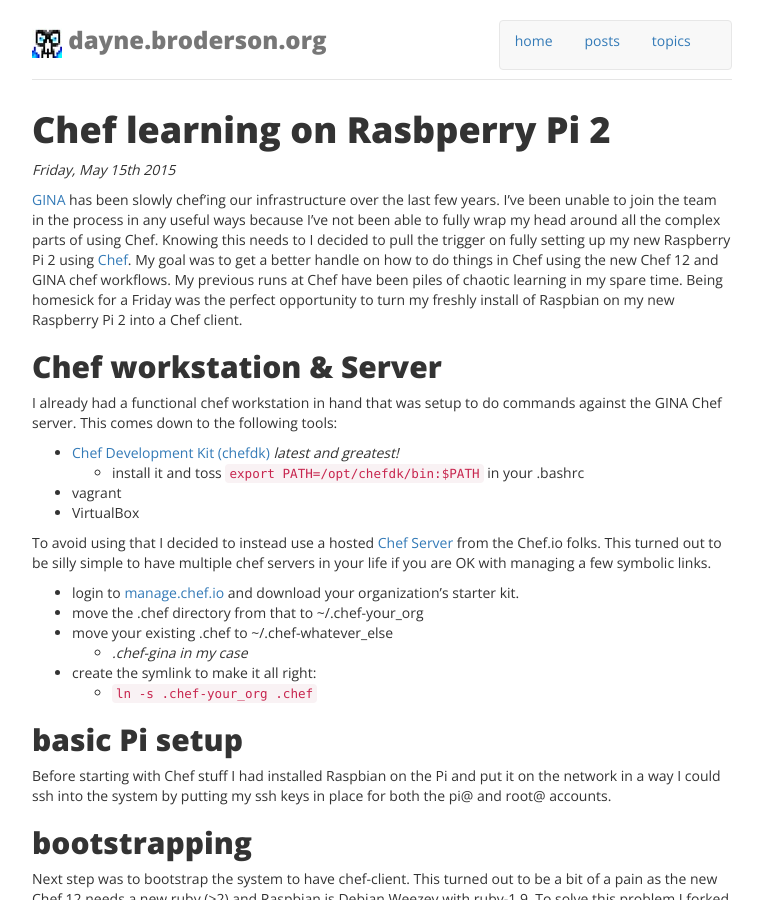
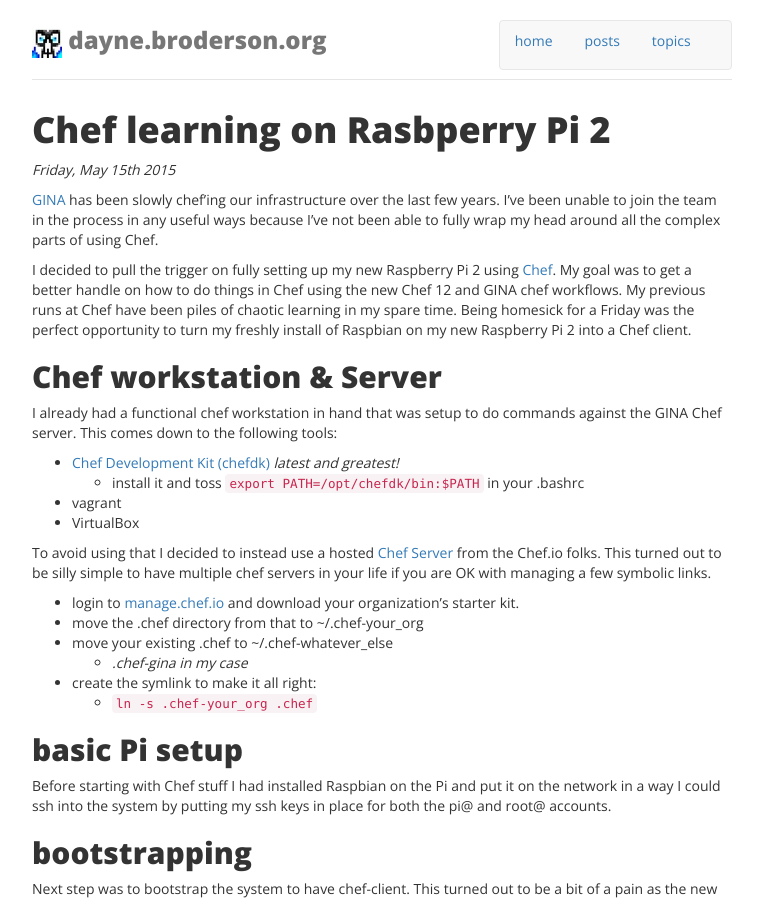
Before and after one commit to dayne/dayne.github.com, a Jekyll site: the page built from _posts/2015-05-15-chef_on_pi.md, in a window 1280 px wide and 900 px high. Shown: the whole window, without its empty margins (258-1021 px from the left). Built offline with Jekyll 4.4.1, drawn with Linux system fonts in a browser that asks for light colours; nearby versions of some CDN libraries; Markdown is read by kramdown in place of the engine named in the settings.

Commit message:
minor edit tweak

```diff
--- a/_posts/2015-05-15-chef_on_pi.md
+++ b/_posts/2015-05-15-chef_on_pi.md
@@ -7,7 +7,9 @@
 
 _Friday, May 15th 2015_
 
-[GINA](http://gina.alaska.edu) has been slowly chef'ing our infrastructure over the last few years.  I've been unable to join the team in the process in any useful ways because I've not been able to fully wrap my head around all the complex parts of using Chef.  Knowing this needs to I decided to pull the trigger on fully setting up my new Raspberry Pi 2 using [Chef](http://chef.io).  My goal was to get a better handle on how to do things in Chef using the new Chef 12 and GINA chef workflows.  My previous runs at Chef have been piles of chaotic learning in my spare time.  Being homesick for a Friday was the perfect opportunity to turn my freshly install of Raspbian on my new Raspberry Pi 2 into a Chef client.
+[GINA](http://gina.alaska.edu) has been slowly chef'ing our infrastructure over the last few years.  I've been unable to join the team in the process in any useful ways because I've not been able to fully wrap my head around all the complex parts of using Chef.
+
+I decided to pull the trigger on fully setting up my new Raspberry Pi 2 using [Chef](http://chef.io).  My goal was to get a better handle on how to do things in Chef using the new Chef 12 and GINA chef workflows.  My previous runs at Chef have been piles of chaotic learning in my spare time.  Being homesick for a Friday was the perfect opportunity to turn my freshly install of Raspbian on my new Raspberry Pi 2 into a Chef client.
 
 ## Chef workstation & Server
 
```
